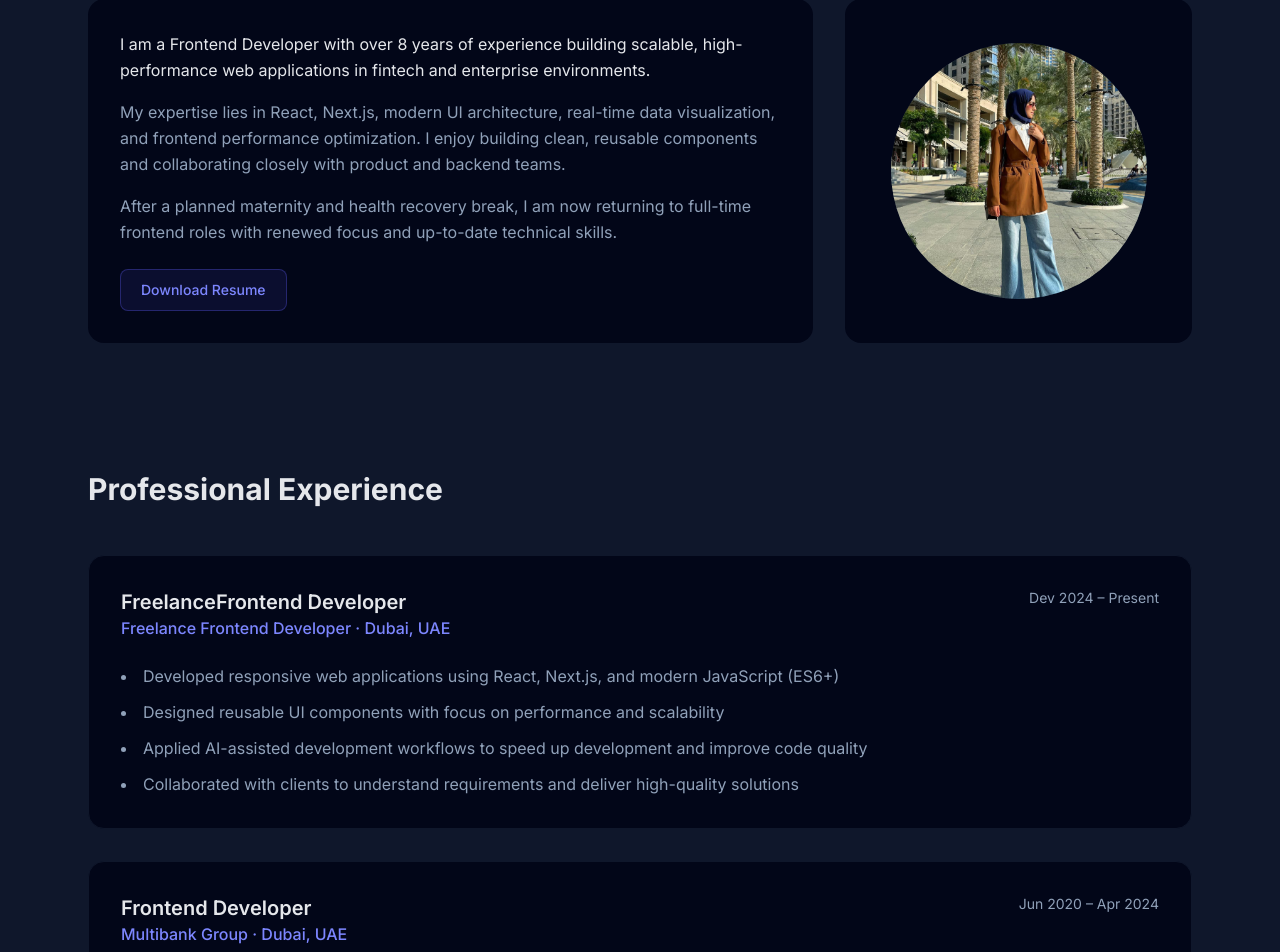
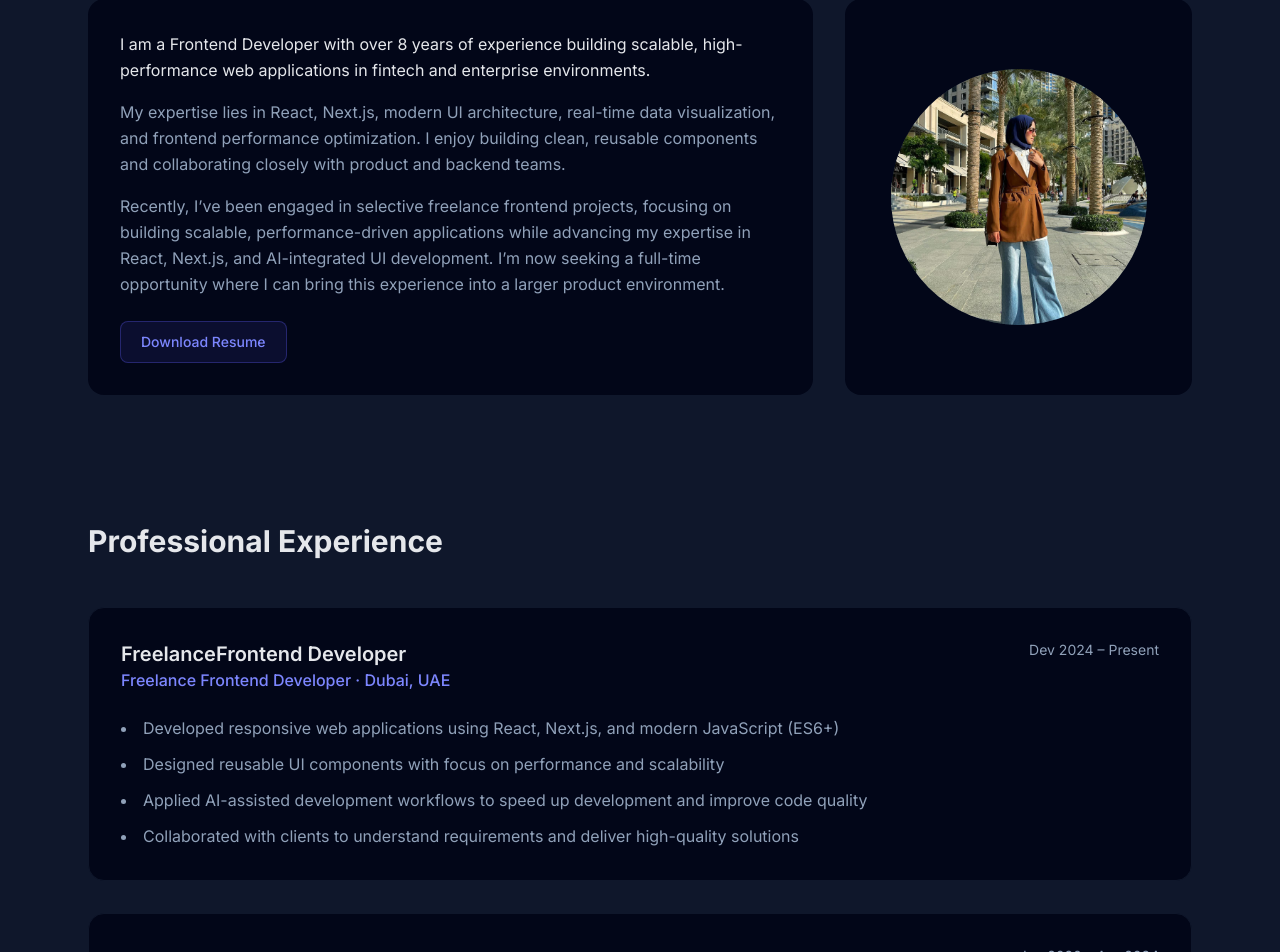
Before and after one commit to shesiddi/sheeba-portfolio, a React (Vite) app: page / in a window 1280 px wide. Shown: the part 941-1893 px from the top of the page. Built offline with nearby package versions, Linux system fonts and the light colour scheme.

Commit message:
About section updated,project list updated

```diff
--- a/src/components/About.jsx
+++ b/src/components/About.jsx
@@ -21,9 +21,7 @@ export default function About() {
               collaborating closely with product and backend teams.
             </p>
             <p className="mt-4 text-slate-400 leading-relaxed">
-              After a planned maternity and health recovery break, I am now
-              returning to full-time frontend roles with renewed focus and
-              up-to-date technical skills.
+              Recently, I’ve been engaged in selective freelance frontend projects, focusing on building scalable, performance-driven applications while advancing my expertise in React, Next.js, and AI-integrated UI development. I’m now seeking a full-time opportunity where I can bring this experience into a larger product environment.
             </p>
             <div className="mt-6">
               <a href={`${import.meta.env.BASE_URL}public/Sheeba_Siddiqui_Frontend_Developer_CV.pdf`} target="_blank"rel="noopener noreferrer" download className="inline-flex items-center gap-2 px-5 py-2.5 rounded-lg bg-indigo-500/10 text-indigo-400 border border-indigo-500/30 hover:bg-indigo-500/20 transition-colors duration-300 text-sm font-medium">
--- a/src/components/Hero.jsx
+++ b/src/components/Hero.jsx
@@ -2,7 +2,7 @@ export default function Hero() {
   return (
     <section className="relative pt-16 min-h-screen flex items-center text-3xl font-bold">
       {/* Subtle gradient background */}
-      <div className="absolute inset-0 bg-gradient-to-r from-indigo-500/10 via-transparent to-transparent" />
+      <div className="absolute inset-0 bg-linear-to-r from-indigo-500/10 via-transparent to-transparent" />
           <div className="relative max-w-8xl max-w-10lg mx-auto px-6 pt-8">
             <h1 className="text-4xl md:text-6xl font-bold leading-tight">
               Sheeba Siddiqui
```
